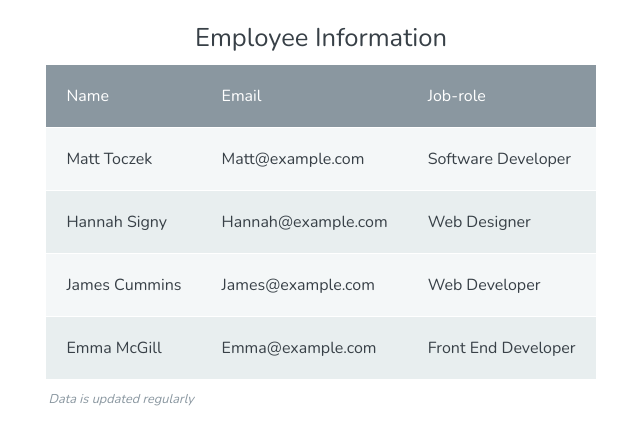
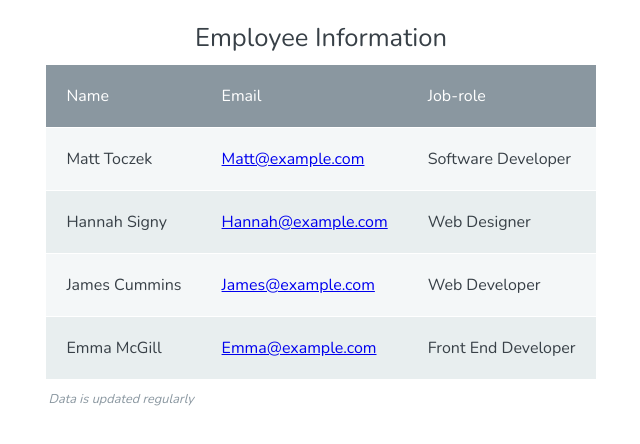
Before and after one commit to MattToczek/HTML-table, a plain HTML site: page index.html in a window 1280 px wide. Shown: the whole page, without its empty margins (319-959 px from the left). Drawn offline with nearby package versions, Linux system fonts and the light colour scheme.

Commit message:
adding links to emails and adding mailto: function with javaScript

```diff
--- a/index.html
+++ b/index.html
@@ -27,25 +27,29 @@
         <tbody>
           <tr>
             <th scope="row">Matt Toczek</th>
-            <td>Matt@example.com</td>
+            <td ><a class="link">Matt@example.com</a></td>
             <td>Software Developer</td>
           </tr>
           <tr>
             <th scope="row">Hannah Signy</th>
-            <td>Hannah@example.com</td>
+            <td><a class="link">Hannah@example.com</a></td>
             <td>Web Designer</td>
           </tr>
           <tr>
             <th scope="row">James Cummins</th>
-            <td>James@example.com</td>
+            <td><a class="link">James@example.com</a></td>
             <td>Web Developer</td>
           </tr>
           <tr>
             <th scope="row">Emma McGill</th>
-            <td>Emma@example.com</td>
+            <td><a class="link">Emma@example.com</a></td>
             <td>Front End Developer</td>
           </tr>
         </tbody>
 
+        <script src="js/app.js">
+
+        </script>
+
   </body>
 </html>
--- /dev/null
+++ b/js/app.js
@@ -0,0 +1,9 @@
+
+let linkArray = document.getElementsByClassName('link');
+
+console.log(linkArray);
+
+for (var i = 0; i < linkArray.length; i++) {
+  let mailToLink = linkArray[i].innerHTML;
+  linkArray[i].href = "mailto:" + mailToLink;
+}
```
